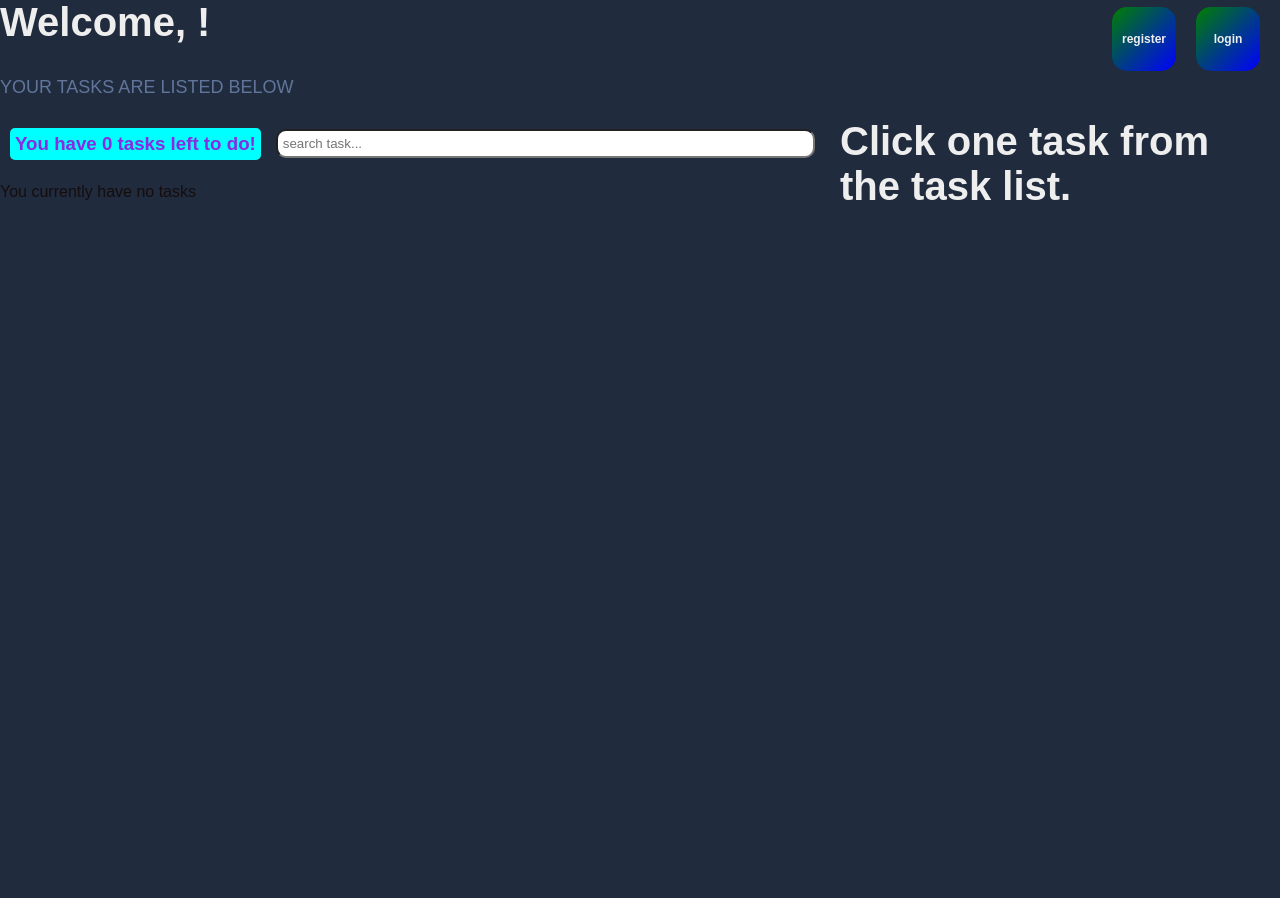
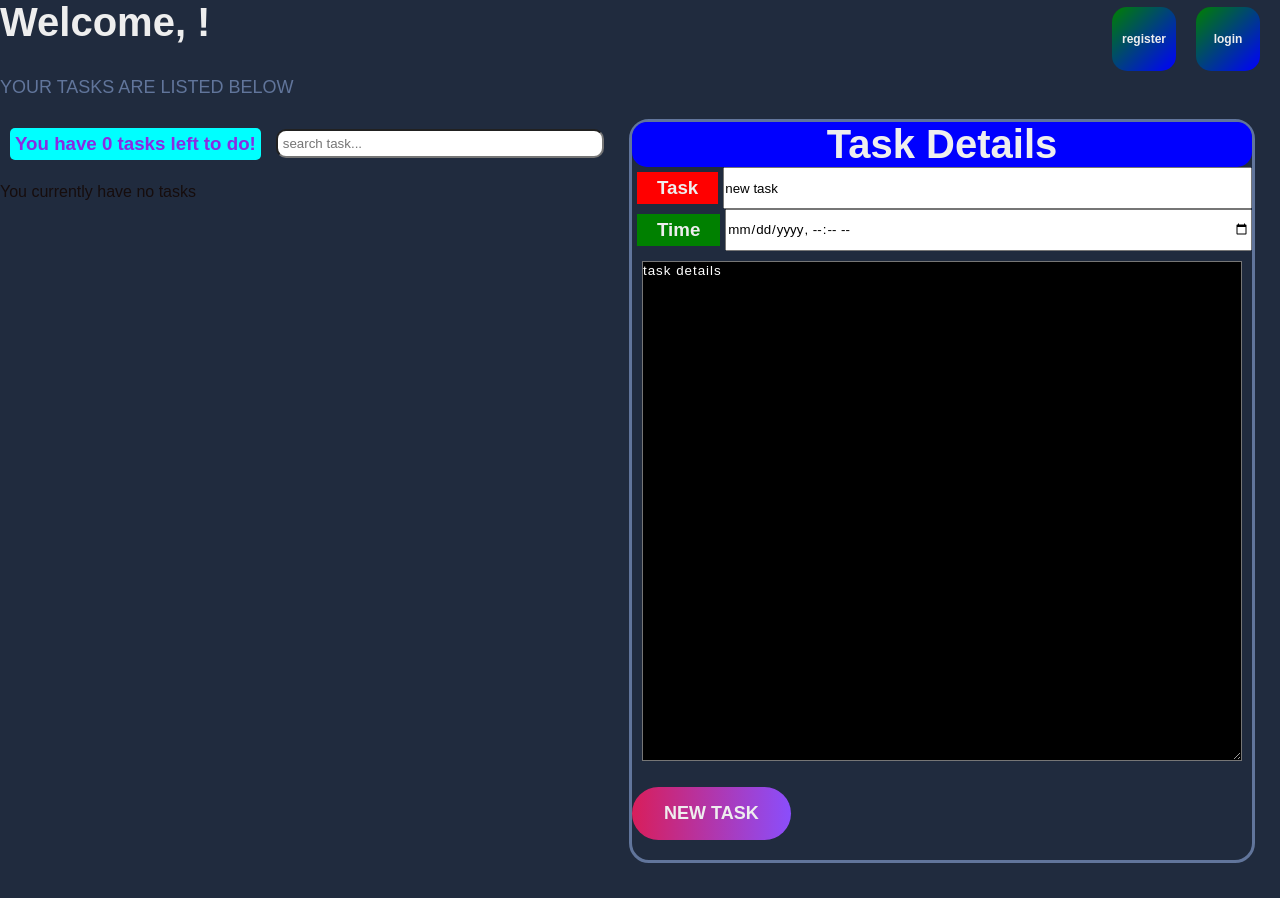
Before and after one commit to jackey-qiu/todolist_app, a React (Create React App) app in the folder client/: page /user/1 in a window 1280 px wide. Before the commit the page ends 800 px from the top, so only its background shows below. Built offline with nearby package versions, Linux system fonts and the light colour scheme.

Commit message:
fix a bug when there is no task for a new user by designing a new outlet route

```diff
--- a/client/src/App-route.jsx
+++ b/client/src/App-route.jsx
@@ -2,7 +2,7 @@ import { BrowserRouter, Routes, Route } from "react-router-dom";
 import Home from './pages/home/home-page';
 import { LoginPage as Login, LoginPageAdmin as LoginAdmin } from './pages/login/login-page';
 import { User, UserAdmin } from './pages/user/user-page';
-import Task from './pages/user/task-detail';
+import { Task, NewTask } from './pages/user/task-detail';
 import Register from './components/register-new';
 import { AuthProvider } from './components/credentialContext'
 
@@ -19,7 +19,8 @@ function App() {
 						<Route path="user/admin" element={<UserAdmin />} />
 						<Route path="user/:id" element={<User />}>
 							<Route path=":taskId" element={<Task />} />
-							<Route index element={(<h1>Click one task from the task list.</h1>)} />
+							{/* <Route index element={(<h1>Click one task from the task list.</h1>)} /> */}
+							<Route index element={<NewTask />} />
 						</Route>
 					</Route>
 				</Routes>
--- a/client/src/components/Todo-new.js
+++ b/client/src/components/Todo-new.js
@@ -21,11 +21,14 @@ export default function Todo({ todos, setTodos, idRef, urgents, setUrgents, pass
 	};
 
 	const handleDeleteEvent = async (i) => {
-		if(params.taskId===todos[i]._id) {
+		if (params.taskId === todos[i]._id && todos.length !== 1) {
 			//redirect to previous or next task
-			navigate(todos[(i+1)===todos.length?(i-1):(i+1)]._id);
+			navigate(todos[(i + 1) === todos.length ? (i - 1) : (i + 1)]._id);
 			deleteTodo(todos[i]._id, todos, setTodos, idRef, urgents, setUrgents, passEvents, setPassEvents);
 			// console.log(i, params.taskId, todos[i]._id)
+		} else if (todos.length === 1) {
+			navigate("../user/" + params.id);
+			deleteTodo(todos[i]._id, todos, setTodos, idRef, urgents, setUrgents, passEvents, setPassEvents);
 		} else {
 			deleteTodo(todos[i]._id, todos, setTodos, idRef, urgents, setUrgents, passEvents, setPassEvents);
 		}
--- a/client/src/pages/user/task-detail.jsx
+++ b/client/src/pages/user/task-detail.jsx
@@ -4,7 +4,7 @@ import { useAuth } from '../../components/credentialContext';
 import { updateTodo, addOneTodo } from './api-funcs';
 import "./task.scss";
 
-export default function Task() {
+function Task() {
 	const navigate = useNavigate();
 	const { taskId } = useParams();
 	const [todos, setTodos, setUrgents, setPassEvents] = useOutletContext();
@@ -65,3 +65,59 @@ export default function Task() {
 	}
 
 }
+
+function NewTask() {
+	const navigate = useNavigate();
+	// const { taskId } = useParams();
+	const [todos, setTodos, setUrgents, setPassEvents] = useOutletContext();
+	const { loginInfo } = useAuth();
+	// const todo = todos.find((each) => each._id === taskId);
+	const [taskName, setTaskName] = useState("new task");
+	const [taskDetail, setTaskDetail] = useState("task details");
+	const [startTime, setStartTime] = useState("");
+	// useEffect(() => setTaskDetail(todo.detail), [taskId]);
+	// useEffect(() => {
+	// 	setTaskName(todo.text);
+	// 	setStartTime(todo.starttime)
+	// }, [todo]);
+
+	const addOne = async () => {
+		if (window.confirm("This will create a new task. Are you sure?")) {
+			const data = await addOneTodo(taskName, startTime, loginInfo.userName, taskDetail);
+			if (data) {
+				setTodos(pre => [...pre, data]);
+				setUrgents(pre => [...pre, false]);
+				setPassEvents(pre => [...pre, false]);
+				navigate("../" + data._id);
+			}
+		}
+	};
+
+	return (
+		<div className="detail">
+			<h1 style={{ "textAlign": "center", "margin": 0, "border": 0, "backgroundColor": "blue", "borderRadius": "15px" }}>Task Details</h1>
+			<div style={{ "display": "flex", "alignItems": "stretch" }}>
+				<h3 style={{ "textAlign": "center", "backgroundColor": "red", "margin": "5px 5px", "padding": "5px 20px" }}>Task</h3>
+				<input className="todo-input-test" type="text" style={{ "width": "100%", "margin": "0px 0px", "padding": "5px 0px" }} onChange={e => setTaskName(e.target.value)} value={taskName} />
+			</div>
+			<div style={{ "display": "flex", "alignItems": "stretch" }}>
+				<h3 style={{ "textAlign": "center", "backgroundColor": "green", "margin": "5px 5px", "padding": "5px 20px" }}>Time</h3>
+				<input type="datetime-local" id="meeting-time" value={startTime} style={{ "width": "90%", "margin": "0px 0px", "padding": "5px 0px" }} onChange={e => setStartTime(e.target.value)}></input>
+			</div>
+			{/* <h2 style={{ "margin": "20px" }}>Time: {todo.starttime}</h2> */}
+			<div style={{ "margin": "10px", "padding": "5", "color": "white", "fontsize": "6", "lineHeight": "130%", "letterSpacing": "1px", "textAlign": "justify" }}>
+				<textarea value={taskDetail} onChange={e => setTaskDetail(e.target.value)} style={{ "display": "block", "margin": "0px", "width": "600px", "height": "500px", "backgroundColor": "black", "color": "white", "fontsize": "6", "lineHeight": "130%", "letterSpacing": "1px", "textAlign": "justify" }}>
+					{taskDetail}
+				</textarea>
+			</div>
+			<div className="container" style={{ "display": "flex", "justifyContent": "space-between", "marginBottom": "20px" }}>
+				<div className="button" onClick={addOne} style={{ "textAlign": "center" }}>New Task</div>
+			</div>
+		</div>
+	)
+}
+
+export {
+	Task,
+	NewTask
+}
```
